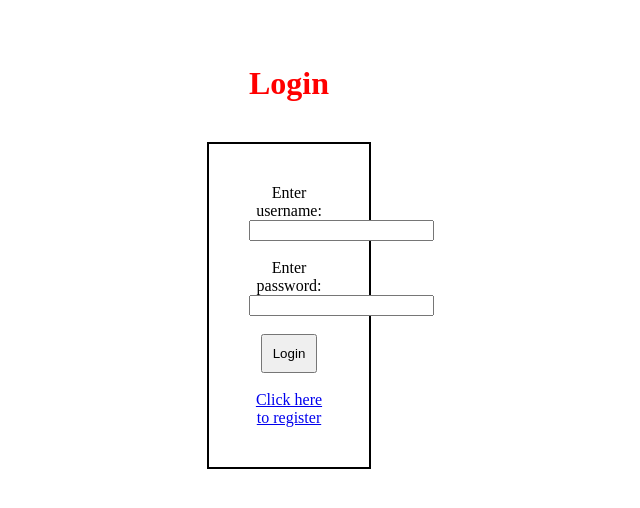
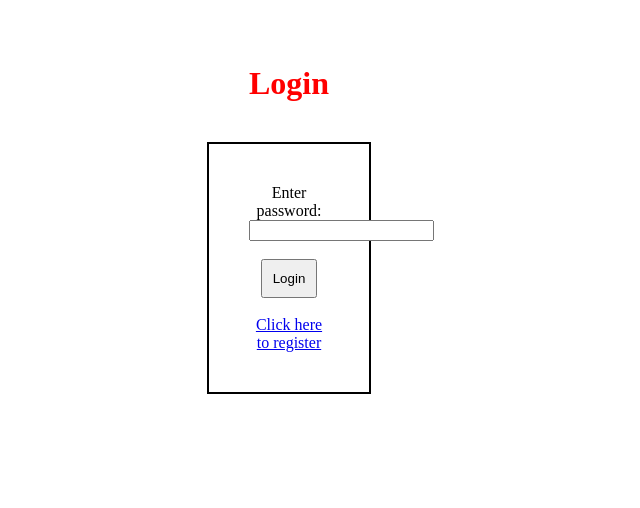
Before and after one commit to mohithb987/ie_portal, a PHP site: page /login.php in a window 1280 px wide. Shown: the top 508 px of the page, without its empty margins (351-991 px from the left). Run offline with PHP 8.4, Linux system fonts and the light colour scheme.

Commit message:
Removed username field

```diff
--- a/login.php
+++ b/login.php
@@ -15,7 +15,6 @@ function myFunction1(){
 		<br/>
 <h1 style="color: red" align="center">Login</h1><br/>
 		<form action="home.php" style="border-style: solid; border-width: 2px; text-align:center;margin-left: 550px;margin-right: 550px; padding: 40px 40px; ">
-		Enter username: <input type="text" name="uname"/><br/><br/>
 		Enter password: <input type="password" name="pass"/><br/><br/>
 		<button type="submit" name="submit" id="submit" style="text-align: center; padding: 10px 10px;" onmouseenter="myFunction()" onmouseleave="myFunction1()">Login</button><br/><br/>
 		<a href="signup1.php">Click here to register</a>
```
